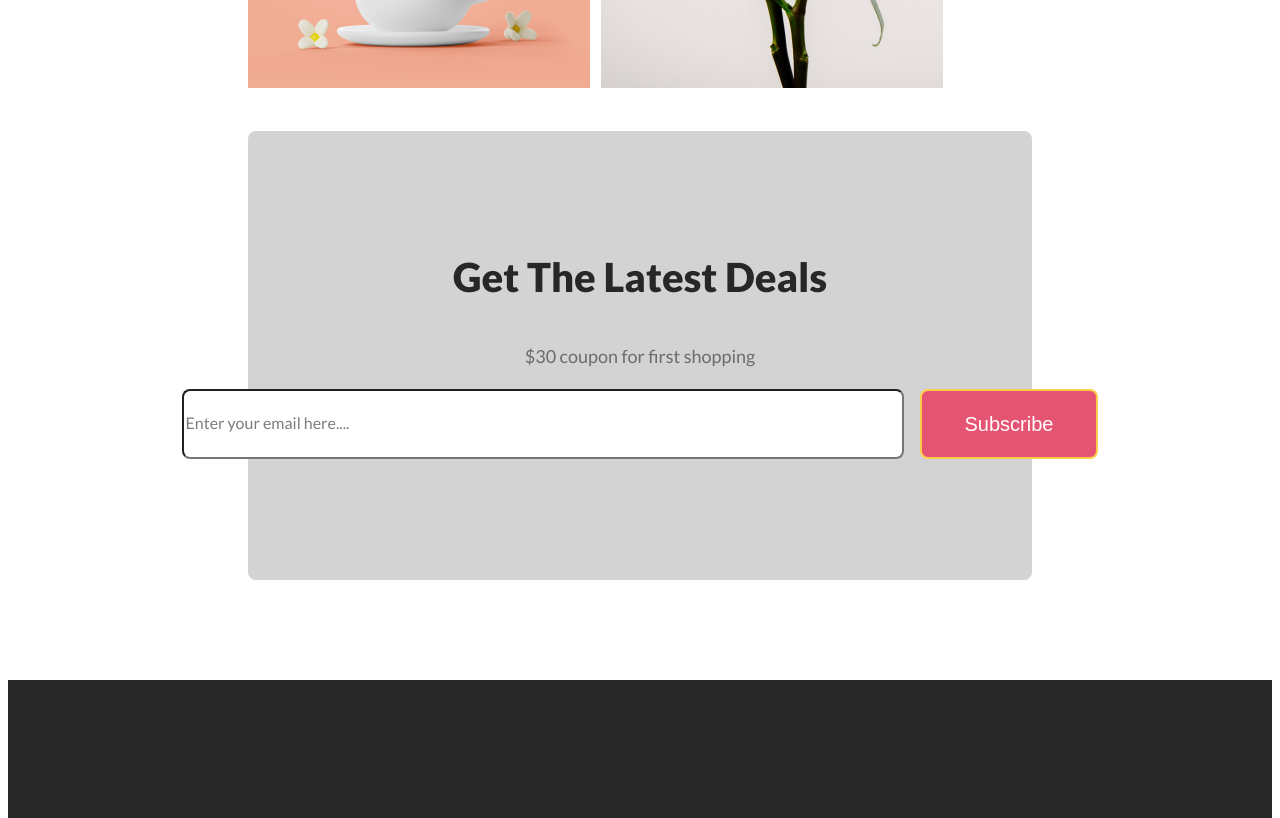
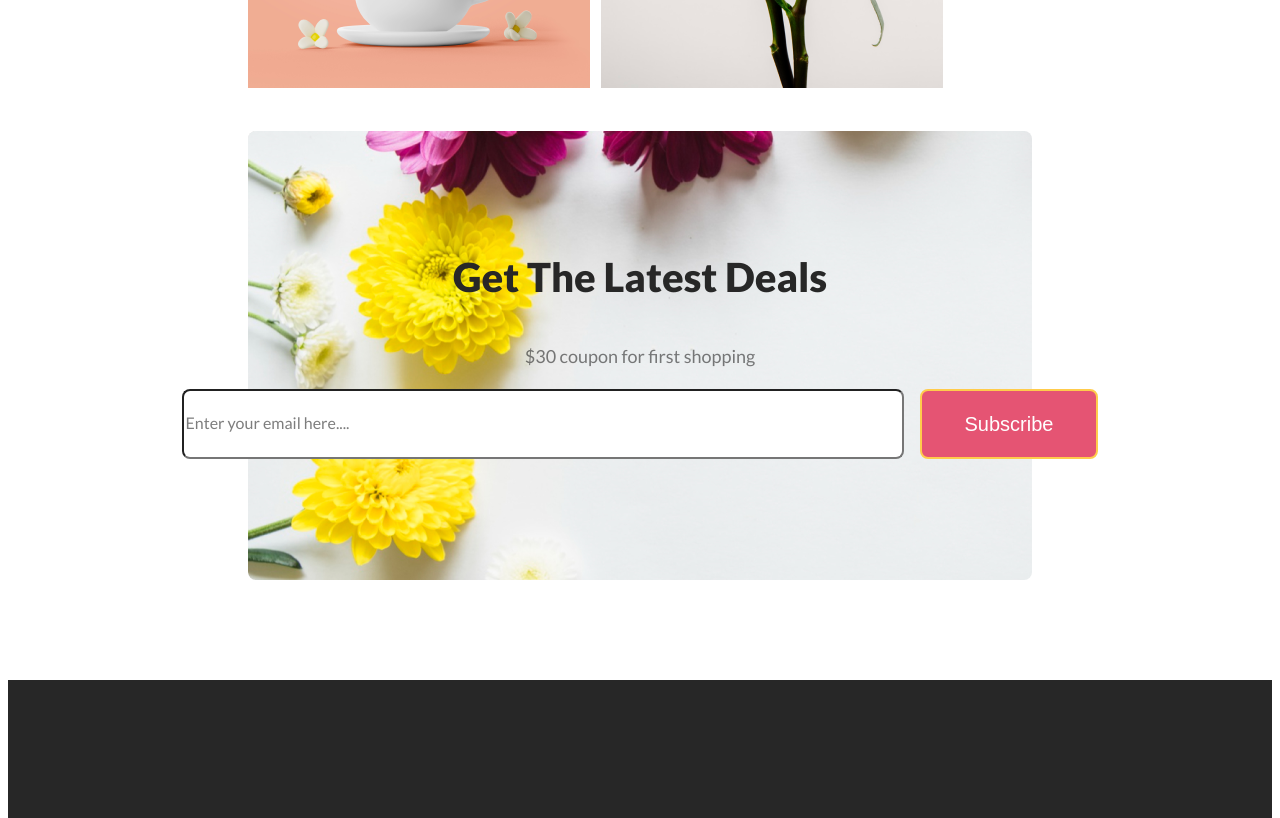
Before and after one commit to sadatcse/flower-shop, a plain HTML site: page index.html in a window 1280 px wide. Shown: the part 4960-5778 px from the top of the page. Drawn offline with Linux system fonts and the light colour scheme; the site is published under a folder, as on GitHub Pages, so addresses that start at the root find nothing.

Commit message:
final final final

```diff
--- a/main.css
+++ b/main.css
@@ -267,7 +267,7 @@ text-align: center;
 .latestdeal_subscriber{
 
 border-radius: 8px;
-background:url(/Images/Rectangle\ 9.png), lightgray 0px -203.444px / 100% 213.755% no-repeat;
+background:url(./Images/Rectangle\ 9.png), lightgray 0px -203.444px / 100% 213.755% no-repeat;
 min-height: 449px;
 }
 
```
